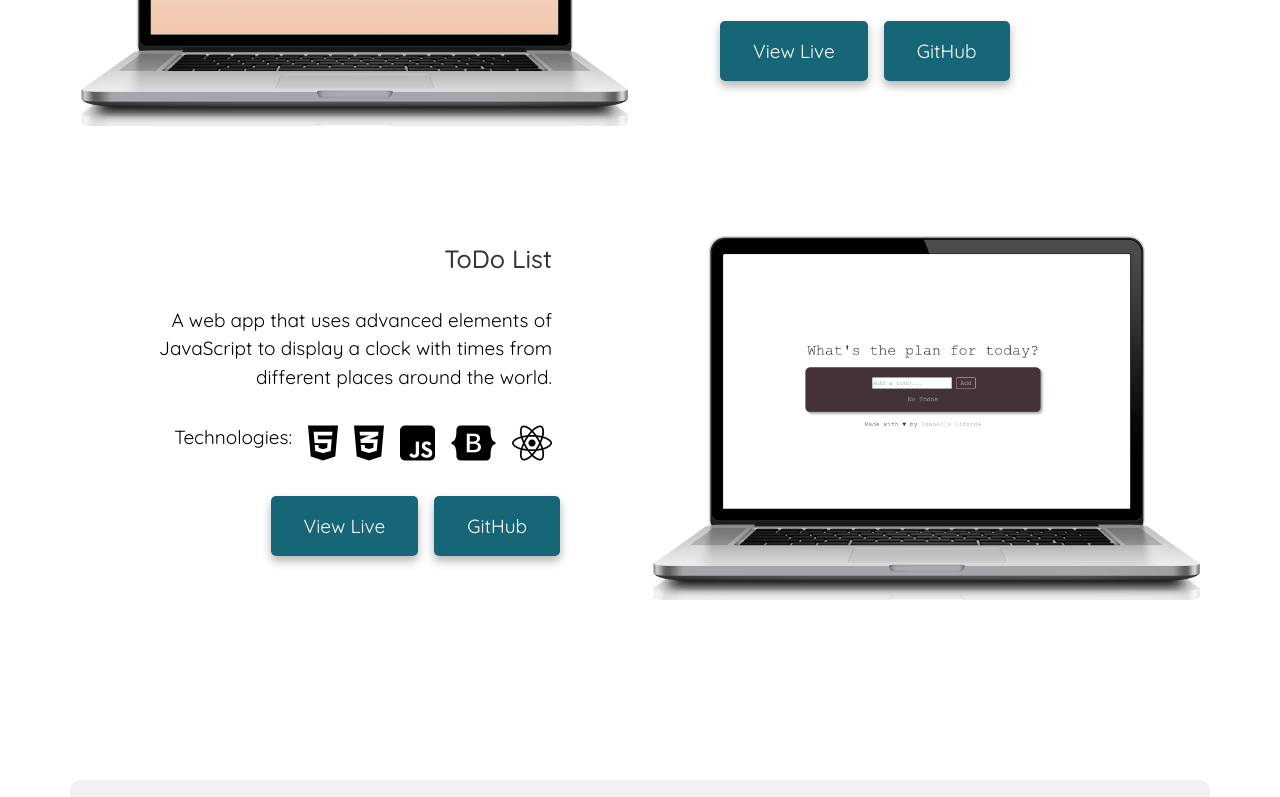
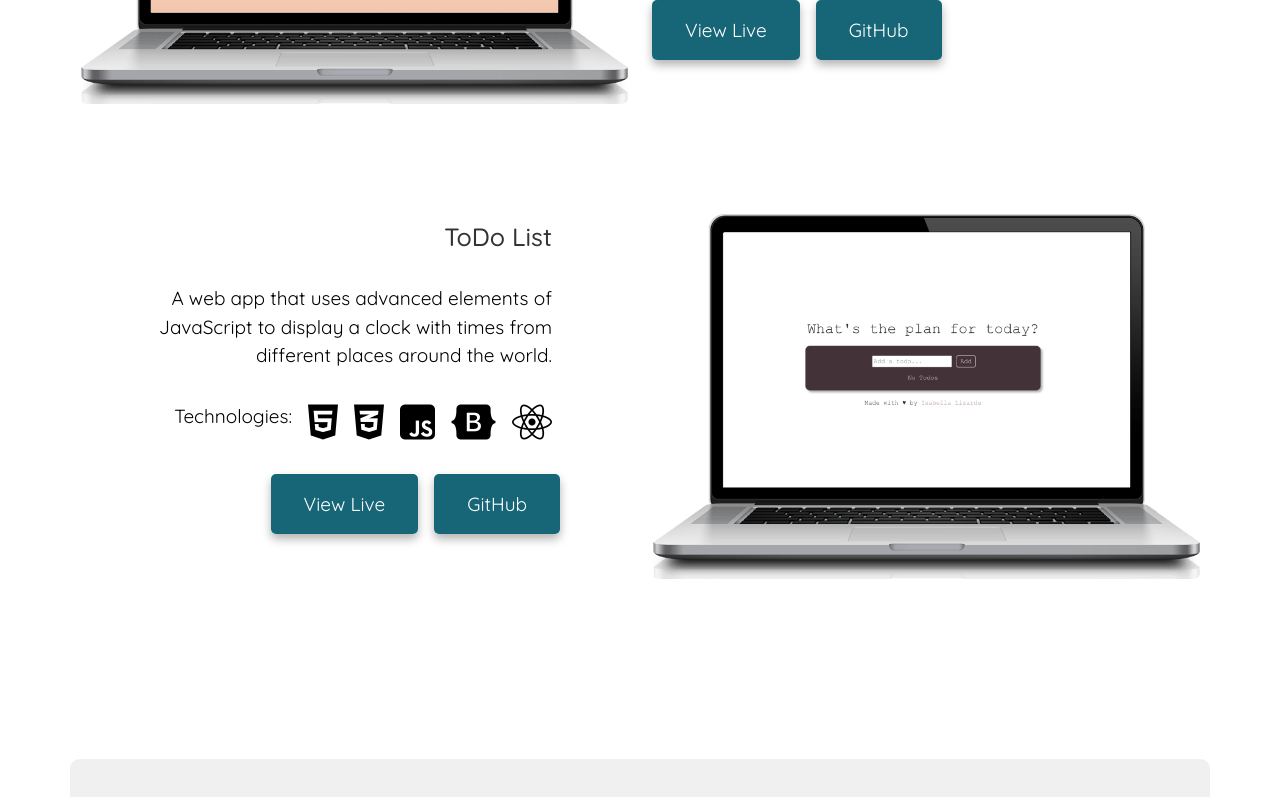
Before and after one commit to soybella/isabella-lizarde-portfolio, a React (Create React App) app: page / in a window 1280 px wide. Shown: the part 4571-5368 px from the top of the page. Built offline with nearby package versions, Linux system fonts and the light colour scheme; a web font is replaced by a local one.

Commit message:
Uploaded new temporary photo

```diff
--- a/src/Projects.css
+++ b/src/Projects.css
@@ -25,13 +25,14 @@
 
 .Projects .TravelProject .project-description,
 .Projects .DictionaryProject .project-description,
-.Projects .CurrentProjects .project-description {
+.Projects .TodoListProject .project-description {
   padding-left: 80px;
   padding-right: 0;
 }
 
 .Projects .WorldClockProject .project-description,
-.Projects .WeatherProject .project-description {
+.Projects .WeatherProject .project-description,
+.Projects .BobaDateProject .project-description {
   padding-right: 80px;
 }
 
```
Also changed, not shown: src/images/temp-profile-image.JPG.
